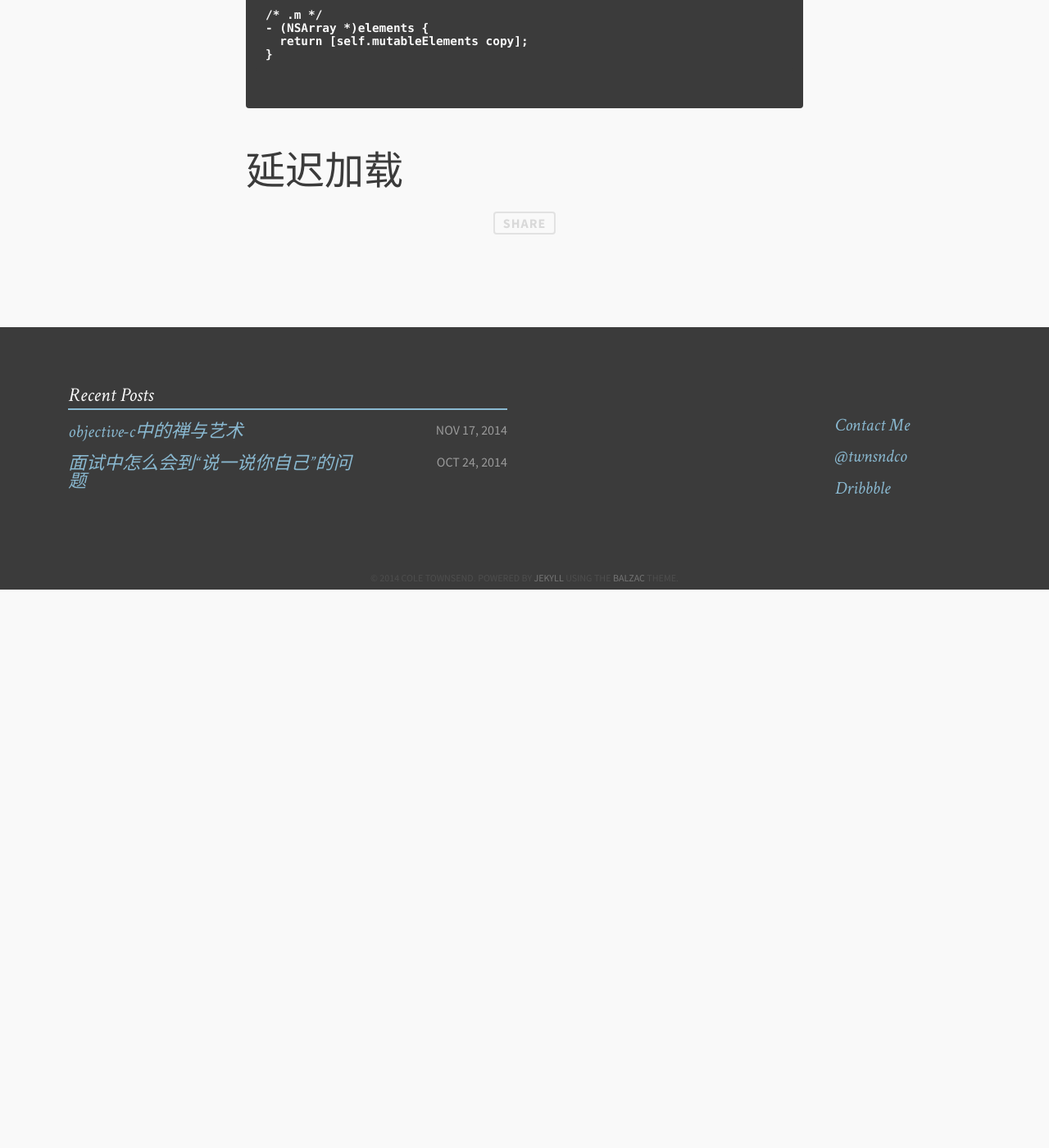
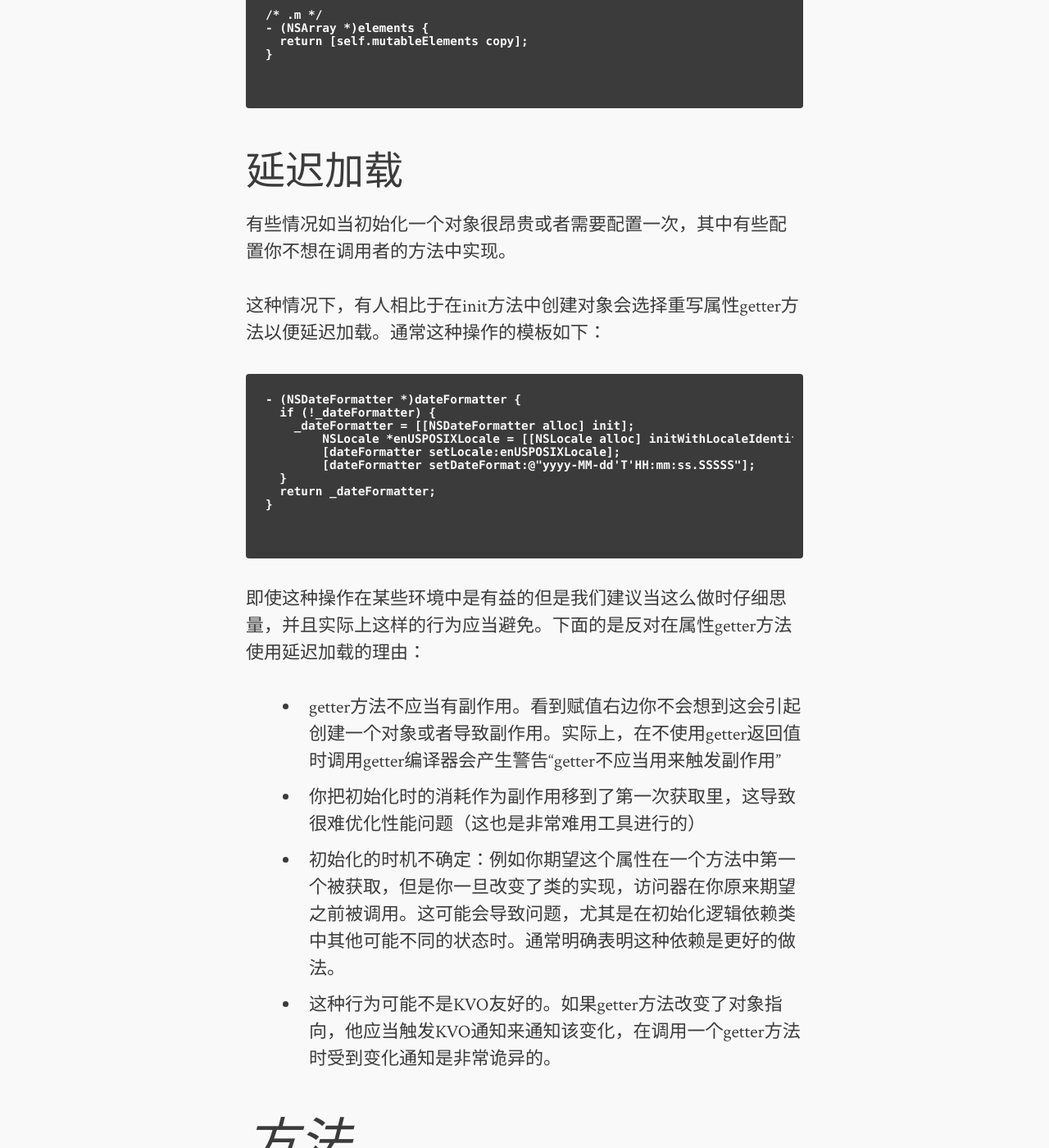
Before and after one commit to landfound/todaylover.github.io, a Jekyll site: the page built from _posts/2014-11-17-zen-and-the-art-of-the-objective-c-craftsmanship.md, in a window 1280 px wide and 1400 px high, scrolled down 35551 px. Shown: the whole window at 82% size. Built offline with Jekyll 4.4.1, drawn with Linux system fonts in a browser that asks for light colours; comment, search, counter and statistics services are not loaded; before the commit the page ends 36270 px from its top, so only the background shows below that; some of the changed text lies outside the part shown.

Commit message:
lazy loading

````diff
--- a/_posts/2014-11-17-zen-and-the-art-of-the-objective-c-craftsmanship.md
+++ b/_posts/2014-11-17-zen-and-the-art-of-the-objective-c-craftsmanship.md
@@ -861,3 +861,69 @@ UIApplication.sharedApplication.delegate;
 }
 ```
 ##延迟加载
+
+有些情况如当初始化一个对象很昂贵或者需要配置一次，其中有些配置你不想在调用者的方法中实现。
+
+这种情况下，有人相比于在init方法中创建对象会选择重写属性getter方法以便延迟加载。通常这种操作的模板如下：
+
+```
+- (NSDateFormatter *)dateFormatter {
+  if (!_dateFormatter) {
+    _dateFormatter = [[NSDateFormatter alloc] init];
+        NSLocale *enUSPOSIXLocale = [[NSLocale alloc] initWithLocaleIdentifier:@"en_US_POSIX"];
+        [dateFormatter setLocale:enUSPOSIXLocale];
+        [dateFormatter setDateFormat:@"yyyy-MM-dd'T'HH:mm:ss.SSSSS"];
+  }
+  return _dateFormatter;
+}
+```
+
+即使这种操作在某些环境中是有益的但是我们建议当这么做时仔细思量，并且实际上这样的行为应当避免。下面的是反对在属性getter方法使用延迟加载的理由：
+
+* getter方法不应当有副作用。看到赋值右边你不会想到这会引起创建一个对象或者导致副作用。实际上，在不使用getter返回值时调用getter编译器会产生警告“getter不应当用来触发副作用”
+* 你把初始化时的消耗作为副作用移到了第一次获取里，这导致很难优化性能问题（这也是非常难用工具进行的）
+* 初始化的时机不确定：例如你期望这个属性在一个方法中第一个被获取，但是你一旦改变了类的实现，访问器在你原来期望之前被调用。这可能会导致问题，尤其是在初始化逻辑依赖类中其他可能不同的状态时。通常明确表明这种依赖是更好的做法。
+* 这种行为可能不是KVO友好的。如果getter方法改变了对象指向，他应当触发KVO通知来通知该变化，在调用一个getter方法时受到变化通知是非常诡异的。
+
+#方法
+
+##参数断言
+
+你的方法可能需要一些满足一些条件的参数（如不能是nil）：在这些情况下，断言条件并且甚至抛出异常是好的实践。
+
+##私有方法
+
+永远不要给私有方法中添加单个下划线`_`，这个前缀被苹果保留，如果这么做了，你可能冒着覆盖已经存在的苹果的私有方法的分享。
+
+##相等
+
+
+你需要实现相等时请记住约定：你需要同时实现`isEqual`和`hash`两个方法。如果两个对象对于`isEqual`被认为是相等的，那么`hash`方法必须返回相等的值，但是如果`hash`返回相等的值，对象不一定保证相等。
+
+这个约定归结为存储在收集器中的对象怎么做查找（即：`NSDictionary`和`NSSet`底层使用hash表数据结构）
+
+```
+@implementation ZOCPerson
+
+- (BOOL)isEqual:(id)object {
+    if (self == object) {
+        return YES;
+    }
+
+    if (![object isKindOfClass:[ZOCPerson class]]) {
+        return NO;
+    }
+
+    // check objects properties (name and birthday) for equality
+    ...
+    return propertiesMatch;
+}
+
+- (NSUInteger)hash {
+    return [self.name hash] ^ [self.birthday hash];
+}
+
+@end
+```
+
+需要注意的是hash方法不可以返回常量。这是典型的错误，并且会引起错误，这将一起hash表中100%的冲突，由于hash表中使用hash方法返回的值作为关键字。
````
